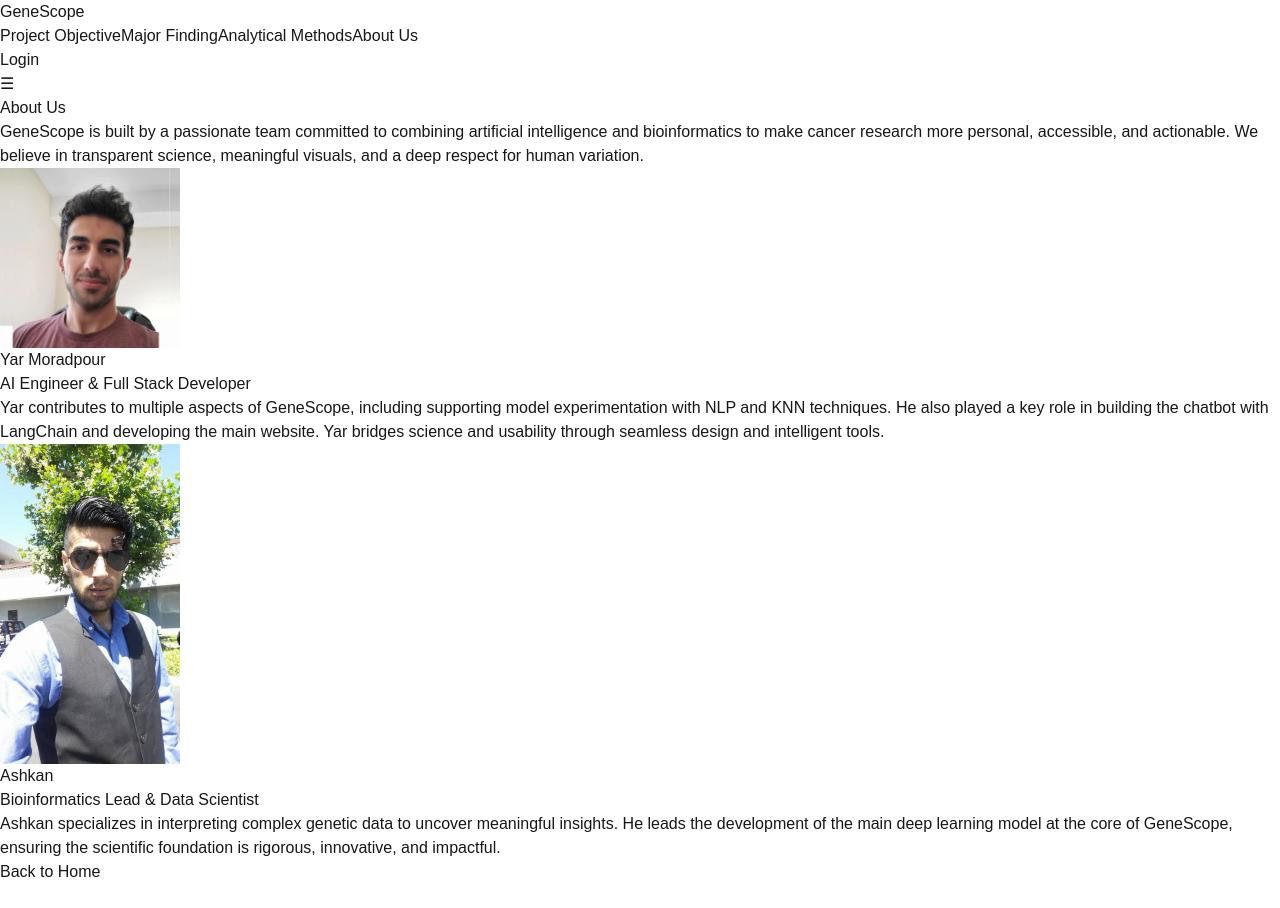
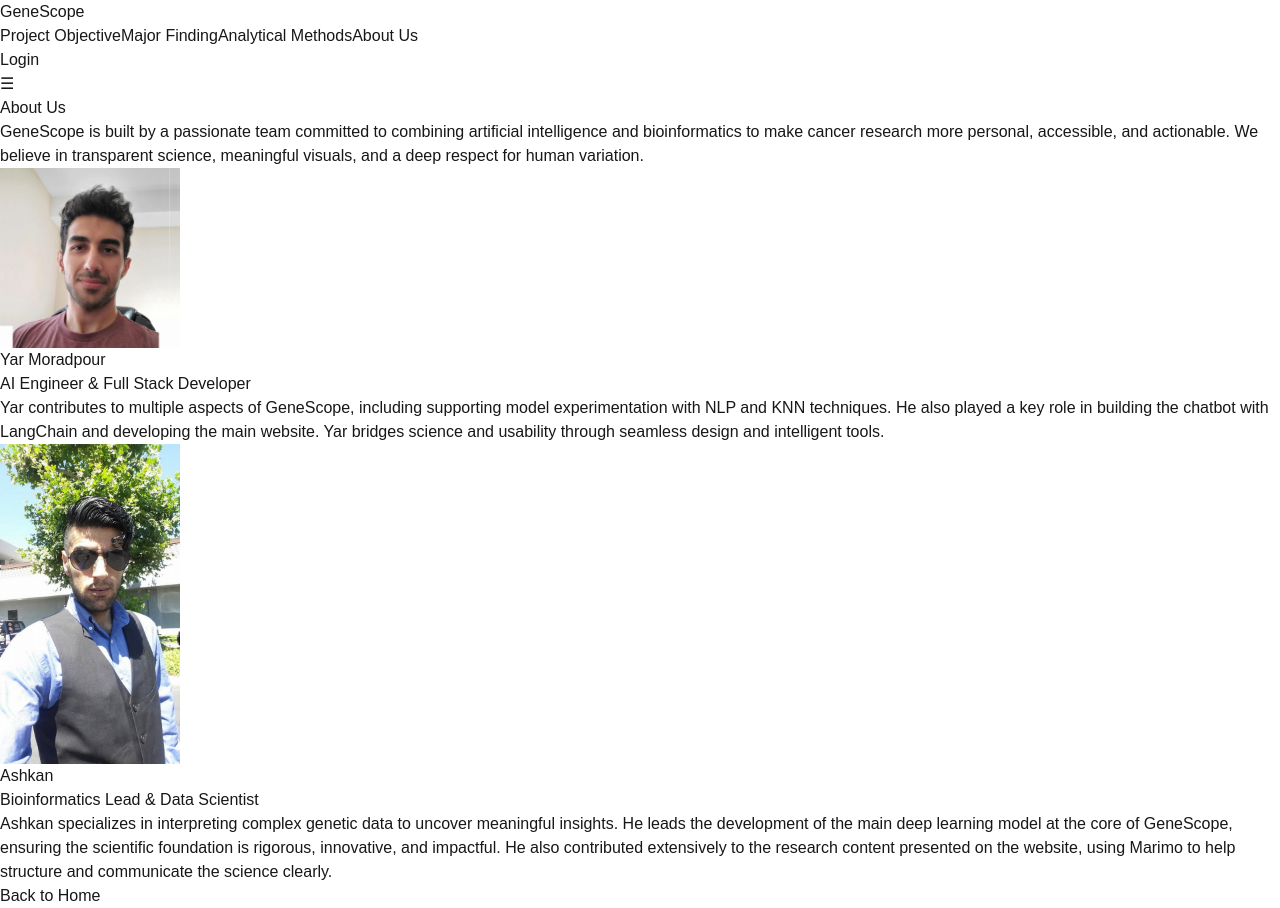
Before and after one commit to ANikfarjam/GeneScope, a Next.js app in the folder front/: page /about in a window 1280 px wide. Shown: the top 908 px of the page. Before the commit the page ends 884 px from the top, so only its background shows below. Built offline with nearby package versions, Linux system fonts and the light colour scheme.

Commit message:
about us complete

```diff
--- a/front/src/app/about/page.tsx
+++ b/front/src/app/about/page.tsx
@@ -23,7 +23,7 @@
     {
       name: "Ashkan",
       role: "Bioinformatics Lead & Data Scientist",
-      bio: "Ashkan specializes in interpreting complex genetic data to uncover meaningful insights. He leads the development of the main deep learning model at the core of GeneScope, ensuring the scientific foundation is rigorous, innovative, and impactful.",
+      bio: "Ashkan specializes in interpreting complex genetic data to uncover meaningful insights. He leads the development of the main deep learning model at the core of GeneScope, ensuring the scientific foundation is rigorous, innovative, and impactful. He also contributed extensively to the research content presented on the website, using Marimo to help structure and communicate the science clearly.",
       image: "/assets/about/Ashkan.jpg",
     },
   ];
```
